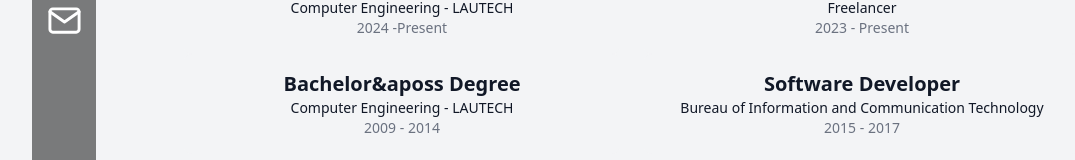
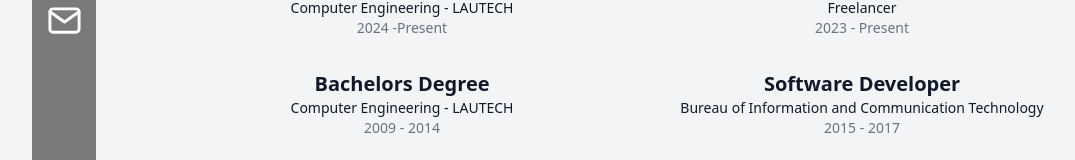
Before and after one commit to Rebtem/portfolio-site, a Next.js app: page /resume in a window 1280 px wide. Shown: the part 432-592 px from the top of the page, without its empty margins (8-1083 px from the left). Built offline with nearby package versions, Linux system fonts and the light colour scheme.

Commit message:
Updated Hero.tsx

```diff
--- a/app/components/Hero.tsx
+++ b/app/components/Hero.tsx
@@ -21,8 +21,8 @@ const Hero = () => {
                 </h2>
                 <div className="flex mt-4 space-x-5">
                     <div className="text-white cursor-pointer "><a href="https://x.com/Rebetemi" target="_blank">  <FaTwitter size={30} /></a></div>
-                    <div className="text-white cursor-pointer"><a href=""> <FaFacebook size={30} /></a></div>
-                    <div className="text-white cursor-pointer"><a href=""><FaInstagram size={30} /></a></div>
+                    <div className="text-white cursor-pointer"><a href="https://web.facebook.com/profile.php?id=61572563563803"> <FaFacebook size={30} /></a></div>
+                    <div className="text-white cursor-pointer"><a href="https://www.instagram.com/rebeccaokunola/"><FaInstagram size={30} /></a></div>
                     <div className="text-white cursor-pointer "><a href="https://www.linkedin.com/in/rebecca-okunola-" > <FaLinkedin size={30} /></a></div>
                     <div className="text-white cursor-pointer"><a href="https://github.com/Rebtem"><FaGithub size={30}/></a></div>
 
--- a/app/resume/page.tsx
+++ b/app/resume/page.tsx
@@ -19,7 +19,7 @@ const Resume: FC = () => {
             </div>
 
             <div className="bg-gray-100 dark:bg-gray-800 p-4 rounded-lg">
-              <h4 className="text-xl font-bold"> Bachelor&aposs Degree</h4>
+              <h4 className="text-xl font-bold"> Bachelors Degree</h4>
               <p className="text-sm">Computer Engineering - LAUTECH</p>
               <p className="text-sm text-gray-500 dark:text-gray-400">2009 - 2014 </p>
             </div>
```
